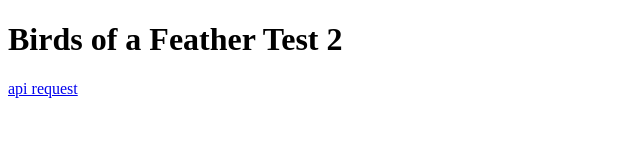
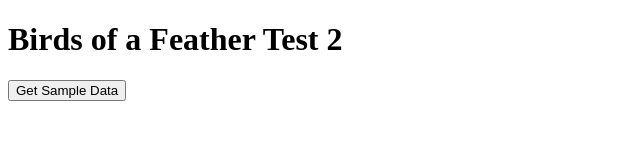
Before and after one commit to jo-im/BirdsOfAFeather, a website: page client/public/index.html in a window 1280 px wide. Shown: the whole page, without its empty margins (0-640 px from the left). Drawn offline with nearby package versions, Linux system fonts and the light colour scheme.

Commit message:
Create button to get sample data from Food Facts

```diff
--- a/client/public/index.html
+++ b/client/public/index.html
@@ -6,6 +6,27 @@
 </head>
 <body>
 <h1>Birds of a Feather Test 2</h1>
-<a href="/api/foodfacts/upc">api request</a>
+  <button onclick="getSampleData()">Get Sample Data</button>
+
+  <script>
+    var getSampleData = function() {
+      console.log('button clicked');
+      $.ajax({
+        type: 'POST',
+        url: '/api/foodfacts/upc',
+        data: {
+          event: {
+            data: '0014100085461'
+          }
+        },
+        // dataType: 'application/json'
+        success: function(response) {
+          console.log(response);
+        }
+      });
+
+    };
+
+  </script>
 </body>
 </html>
```
